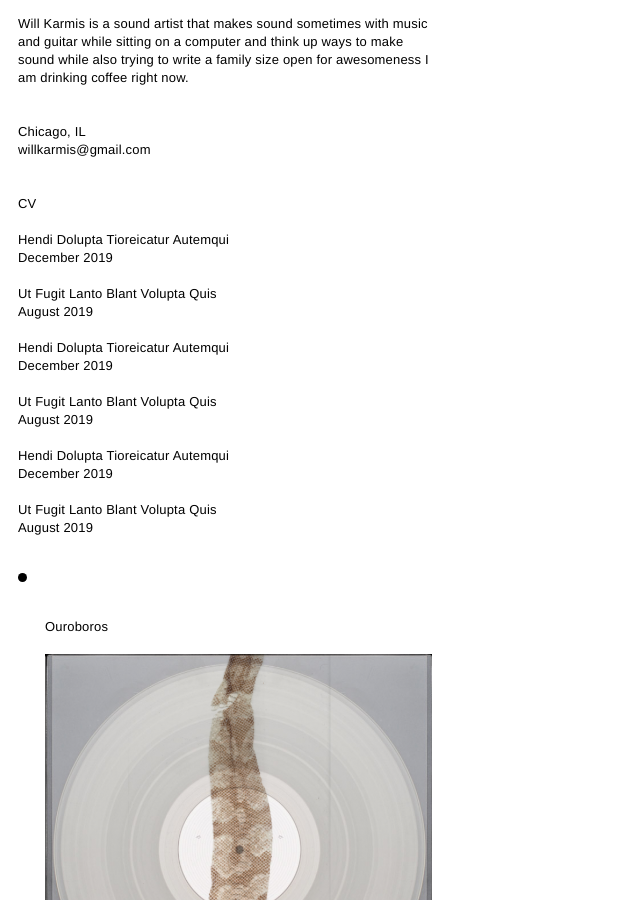
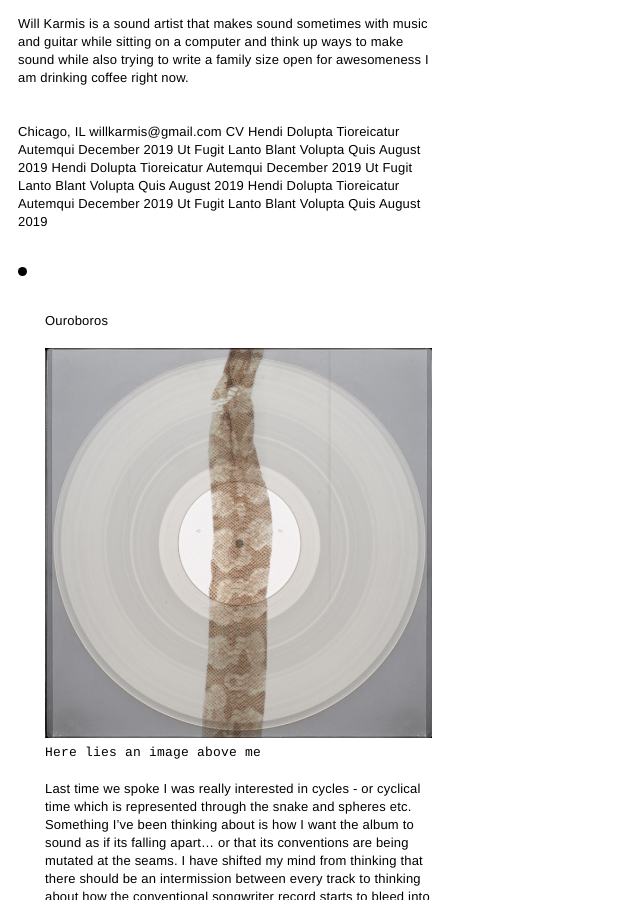
Before and after one commit to cdx5/wks-feed, a Jekyll site: the page built from index.html, in a window 1280 px wide and 900 px high. Shown: the whole window, without its empty margins (0-640 px from the left). Built offline with Jekyll 4.4.1, drawn with Linux system fonts in a browser that asks for light colours; a script that is not in the unit is left out; the list of posts is cut into pages by our own code.

Commit message:
Update Pages “home”

```diff
--- a/index.html
+++ b/index.html
@@ -1,25 +1,25 @@
 ---
 layout: home
 ---
-<p>Chicago, IL<br>
-willkarmis@gmail.com<br><br></p>
+Chicago, IL
+willkarmis@gmail.com
 
-<p>CV</p>
+CV
 
-<p>Hendi Dolupta Tioreicatur Autemqui<br>
-December 2019</p>
+Hendi Dolupta Tioreicatur Autemqui
+December 2019
 
-<p>Ut Fugit Lanto Blant Volupta Quis<br>
-August 2019</p>
+Ut Fugit Lanto Blant Volupta Quis
+August 2019
 
-<p>Hendi Dolupta Tioreicatur Autemqui<br>
-December 2019</p>
+Hendi Dolupta Tioreicatur Autemqui
+December 2019
 
-<p>Ut Fugit Lanto Blant Volupta Quis<br>
-August 2019</p>
+Ut Fugit Lanto Blant Volupta Quis
+August 2019
 
-<p>Hendi Dolupta Tioreicatur Autemqui<br>
-December 2019</p>
+Hendi Dolupta Tioreicatur Autemqui
+December 2019
 
-<p>Ut Fugit Lanto Blant Volupta Quis<br>
-August 2019</p>
+Ut Fugit Lanto Blant Volupta Quis
+August 2019
```
